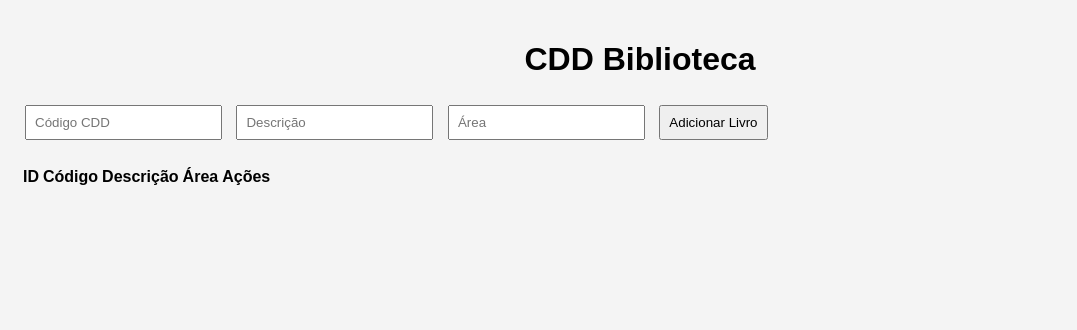
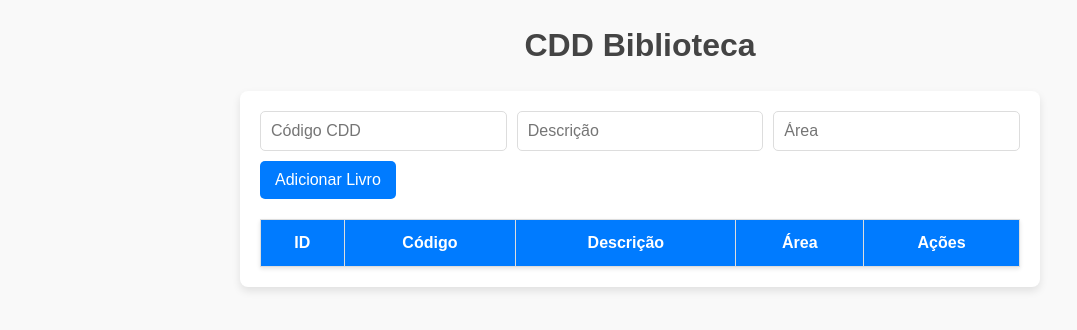
Before and after one commit to amandarga/crud-bibliotecario, a plain HTML site: page frontend/index.html in a window 1280 px wide. Shown: the whole page, without its empty margins (0-1077 px from the left). Drawn offline with Linux system fonts and the light colour scheme; no server answers.

Commit message:
Melhorando a aparencia e mudando tabelas

```diff
--- a/frontend/style.css
+++ b/frontend/style.css
@@ -1,19 +1,127 @@
+/* Reset básico */
+* {
+    margin: 0;
+    padding: 0;
+    box-sizing: border-box;
+}
+
 body {
     font-family: Arial, sans-serif;
+    background-color: #f9f9f9;
+    color: #333;
+    line-height: 1.6;
     margin: 0;
     padding: 20px;
-    background-color: #f4f4f4;
 }
 
 h1 {
     text-align: center;
-}
-
-form {
+    color: #444;
     margin-bottom: 20px;
 }
 
-input, button {
-    margin: 5px;
-    padding: 8px;
+#app {
+    max-width: 800px;
+    margin: 0 auto;
+    background-color: #fff;
+    box-shadow: 0px 4px 8px rgba(0, 0, 0, 0.1);
+    padding: 20px;
+    border-radius: 8px;
 }
+
+/* Formulário */
+form {
+    display: flex;
+    flex-wrap: wrap;
+    gap: 10px;
+    margin-bottom: 20px;
+}
+
+input {
+    flex: 1;
+    padding: 10px;
+    border: 1px solid #ddd;
+    border-radius: 5px;
+    font-size: 1em;
+}
+
+button {
+    padding: 10px 15px;
+    background-color: #007bff;
+    color: #fff;
+    border: none;
+    border-radius: 5px;
+    cursor: pointer;
+    font-size: 1em;
+    transition: background-color 0.3s ease;
+}
+
+button:hover {
+    background-color: #0056b3;
+}
+
+/* Tabela */
+table {
+    width: 100%;
+    border-collapse: collapse;
+    margin-top: 10px;
+    box-shadow: 0px 2px 4px rgba(0, 0, 0, 0.1);
+}
+
+th, td {
+    border: 1px solid #ddd;
+    padding: 10px;
+    text-align: center;
+}
+
+th {
+    background-color: #007bff;
+    color: #fff;
+    font-weight: bold;
+}
+
+tr:nth-child(even) {
+    background-color: #f2f2f2;
+}
+
+tr:hover {
+    background-color: #f1f1f1;
+}
+
+td {
+    color: #555;
+}
+
+/* Botões de ação */
+button.edit {
+    background-color: #ffc107;
+    color: #fff;
+}
+
+button.edit:hover {
+    background-color: #e0a800;
+}
+
+button.delete {
+    background-color: #dc3545;
+    color: #fff;
+}
+
+button.delete:hover {
+    background-color: #c82333;
+}
+
+/* Responsividade */
+@media (max-width: 600px) {
+    form {
+        flex-direction: column;
+    }
+
+    input {
+        width: 100%;
+    }
+
+    button {
+        width: 100%;
+    }
+}
```
